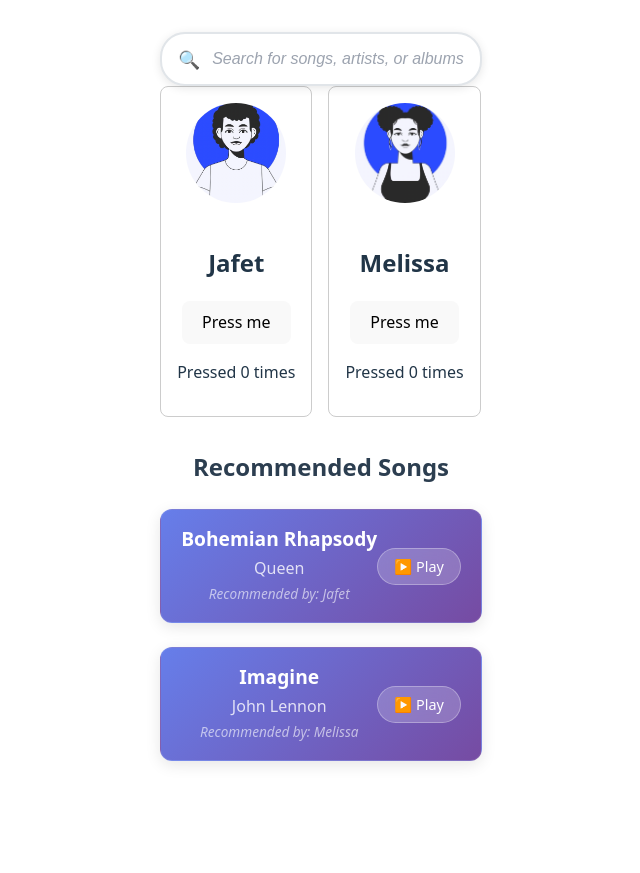
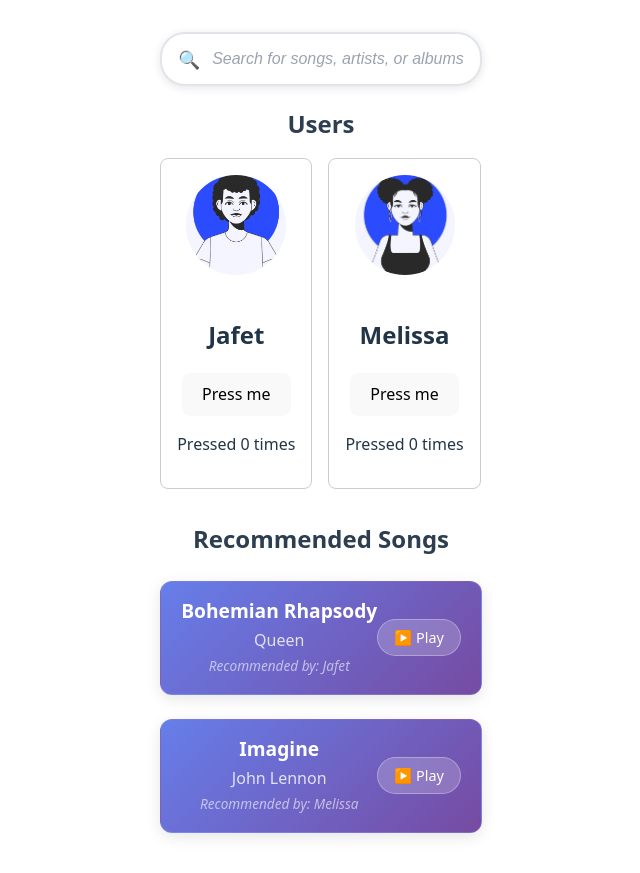
Before and after one commit to JafCas/wacha-the-sound, a Vue app: page / in a window 1280 px wide. Shown: the whole page, without its empty margins (319-959 px from the left). Before the commit the page ends 833 px from the top, so only its background shows below. Built offline with nearby package versions, Linux system fonts and the light colour scheme.

Commit message:
Refactor Views: - Created:   - Songs   - Users   Use views in App component.

```diff
--- a/src/App.vue
+++ b/src/App.vue
@@ -1,9 +1,24 @@
 <script setup lang="ts">
-import PersonCard from "./components/cards/Person.vue";
-import SongCard, { type Song } from "./components/cards/Song.vue";
+import { type Song } from "./components/cards/Song.vue";
 import Search from "./components/bars/Search.vue";
+import Users, { type User } from "./views/Users.vue";
+import Songs from "./views/Songs.vue";
 import HimImage from "./assets/Him.png";
 import HerImage from "./assets/Her.png";
+
+// Dummy user data
+const users: User[] = [
+  {
+    name: "Jafet",
+    imageUrl: HimImage,
+    imageAlt: "Profile picture of Leonel Castillo"
+  },
+  {
+    name: "Melissa",
+    imageUrl: HerImage,
+    imageAlt: "Profile picture of Jane Doe"
+  }
+];
 
 // Dummy song data
 const songs: Song[] = [
@@ -19,6 +34,10 @@ const songs: Song[] = [
   },
 ];
 
+const handleUserPress = (id: number) => {
+  console.log(`Button pressed with id: ${id}`);
+};
+
 const handleSongPlay = (song: Song) => {
   console.log(`Playing song: ${song.name} by ${song.artist}`);
 };
@@ -28,65 +47,25 @@ const handleSongPlay = (song: Song) => {
   <div>
     <Search
       placeholder="Search for songs, artists, or albums..."
-      @onSearch="(query) => console.log(`Searching for: ${query}`)"
-      @onClear="() => console.log('Search cleared')"
-      @onEnter="(query) => console.log(`Enter pressed with query: ${query}`)"
+      :onSearch="(query: string) => console.log(`Searching for: ${query}`)"
+      :onClear="() => console.log('Search cleared')"
+      :onEnter="(query: string) => console.log(`Enter pressed with query: ${query}`)"
     />
-    <div class="person-cards">
-      <PersonCard
-        name="Jafet"
-        :onPress="(id) => console.log(`Button pressed with id: ${id}`)"
-        :imageUrl="HimImage"
-        imageAlt="Profile picture of Leonel Castillo"
-      />
-      <PersonCard
-        name="Melissa"
-        :onPress="(id) => console.log(`Button pressed with id: ${id}`)"
-        :imageUrl="HerImage"
-        imageAlt="Profile picture of Jane Doe"
-      />
-    </div>
 
-    <div class="songs-section">
-      <h2>Recommended Songs</h2>
-      <div class="song-list">
-        <SongCard
-          v-for="song in songs"
-          :key="`${song.name}-${song.artist}`"
-          :song="song"
-          :onPlay="handleSongPlay"
-        />
-      </div>
-    </div>
+    <Users
+      :users="users"
+      :onUserPress="handleUserPress"
+    />
+
+    <Songs
+      :songs="songs"
+      :onSongPlay="handleSongPlay"
+    />
   </div>
 </template>
 
 <style scoped>
-.person-cards {
-  display: flex;
-  gap: 16px;
-  margin-bottom: 32px;
-  flex-wrap: wrap;
-}
-
-.songs-section {
-  margin-bottom: 32px;
-}
-
-.songs-section h2 {
-  color: #2c3e50;
-  margin-bottom: 16px;
-  font-size: 1.5rem;
-  font-weight: 600;
-}
-
-.song-list {
-  display: flex;
-  flex-direction: column;
-  gap: 8px;
-  max-width: 600px;
-}
-
+/* Main app container styles */
 .logo {
   height: 16em;
   padding: 1.5em;
@@ -99,4 +78,13 @@ const handleSongPlay = (song: Song) => {
 .logo.vue:hover {
   filter: drop-shadow(0 0 2em #42b883aa);
 }
+
+/* App-wide spacing */
+div > * {
+  margin-bottom: 24px;
+}
+
+div > *:last-child {
+  margin-bottom: 0;
+}
 </style>
--- /dev/null
+++ b/src/views/Songs.vue
@@ -0,0 +1,50 @@
+<template>
+  <div class="songs-section">
+    <h2 class="section-title">Recommended Songs</h2>
+    <div class="song-list">
+      <SongCard
+        v-for="song in songs"
+        :key="`${song.name}-${song.artist}`"
+        :song="song"
+        :onPlay="onSongPlay"
+      />
+    </div>
+  </div>
+</template>
+
+<script setup lang="ts">
+import SongCard, { type Song } from '../components/cards/Song.vue';
+
+interface Props {
+  songs: Song[];
+  onSongPlay?: (song: Song) => void;
+}
+
+defineProps<Props>();
+</script>
+
+<style scoped>
+.songs-section {
+  margin-bottom: 32px;
+}
+
+.section-title {
+  color: #2c3e50;
+  margin-bottom: 16px;
+  font-size: 1.5rem;
+  font-weight: 600;
+}
+
+.song-list {
+  display: flex;
+  flex-direction: column;
+  gap: 8px;
+  max-width: 600px;
+}
+
+@media (max-width: 768px) {
+  .song-list {
+    max-width: 100%;
+  }
+}
+</style>
--- /dev/null
+++ b/src/views/Users.vue
@@ -0,0 +1,58 @@
+<template>
+  <div class="users-section">
+    <h2 class="section-title">Users</h2>
+    <div class="person-cards">
+      <PersonCard
+        v-for="user in users"
+        :key="user.name"
+        :name="user.name"
+        :onPress="onUserPress || (() => {})"
+        :imageUrl="user.imageUrl"
+        :imageAlt="user.imageAlt"
+      />
+    </div>
+  </div>
+</template>
+
+<script setup lang="ts">
+import PersonCard from '../components/cards/Person.vue';
+
+export interface User {
+  name: string;
+  imageUrl: string;
+  imageAlt: string;
+}
+
+interface Props {
+  users: User[];
+  onUserPress?: (id: number) => void;
+}
+
+defineProps<Props>();
+</script>
+
+<style scoped>
+.users-section {
+  margin-bottom: 32px;
+}
+
+.section-title {
+  color: #2c3e50;
+  margin-bottom: 16px;
+  font-size: 1.5rem;
+  font-weight: 600;
+}
+
+.person-cards {
+  display: flex;
+  gap: 16px;
+  flex-wrap: wrap;
+}
+
+@media (max-width: 768px) {
+  .person-cards {
+    flex-direction: column;
+    align-items: center;
+  }
+}
+</style>
```
